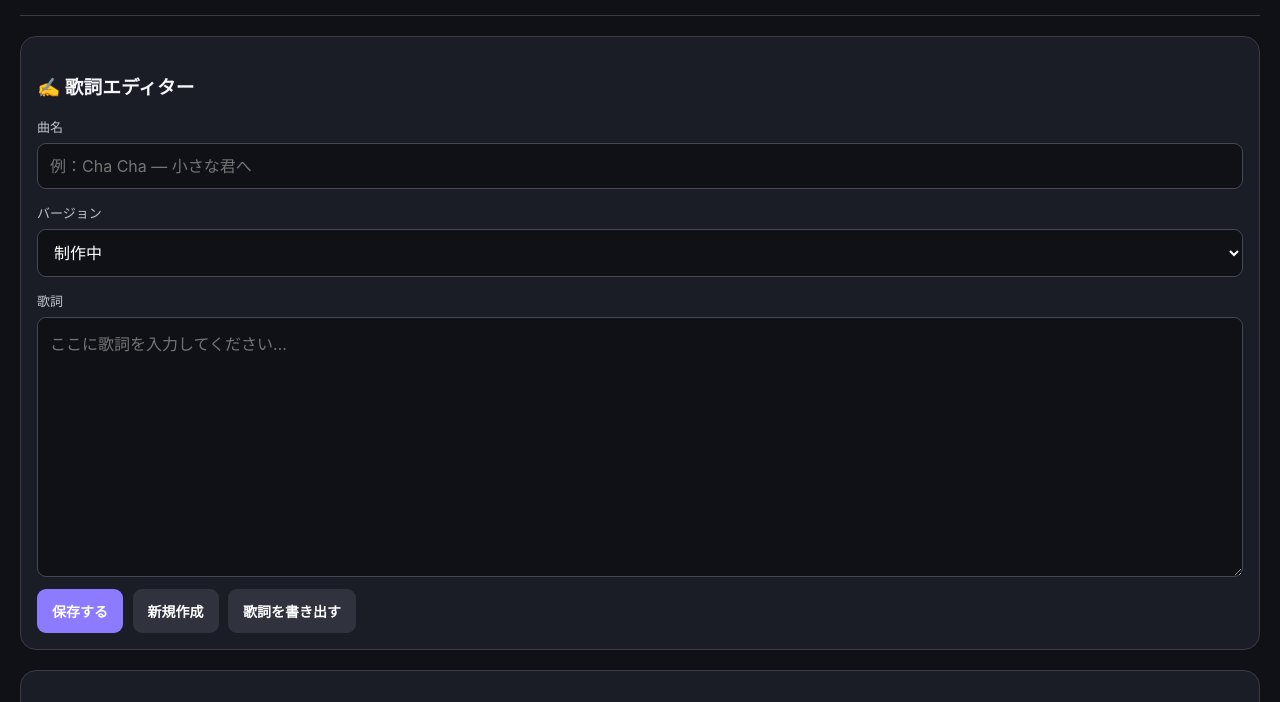
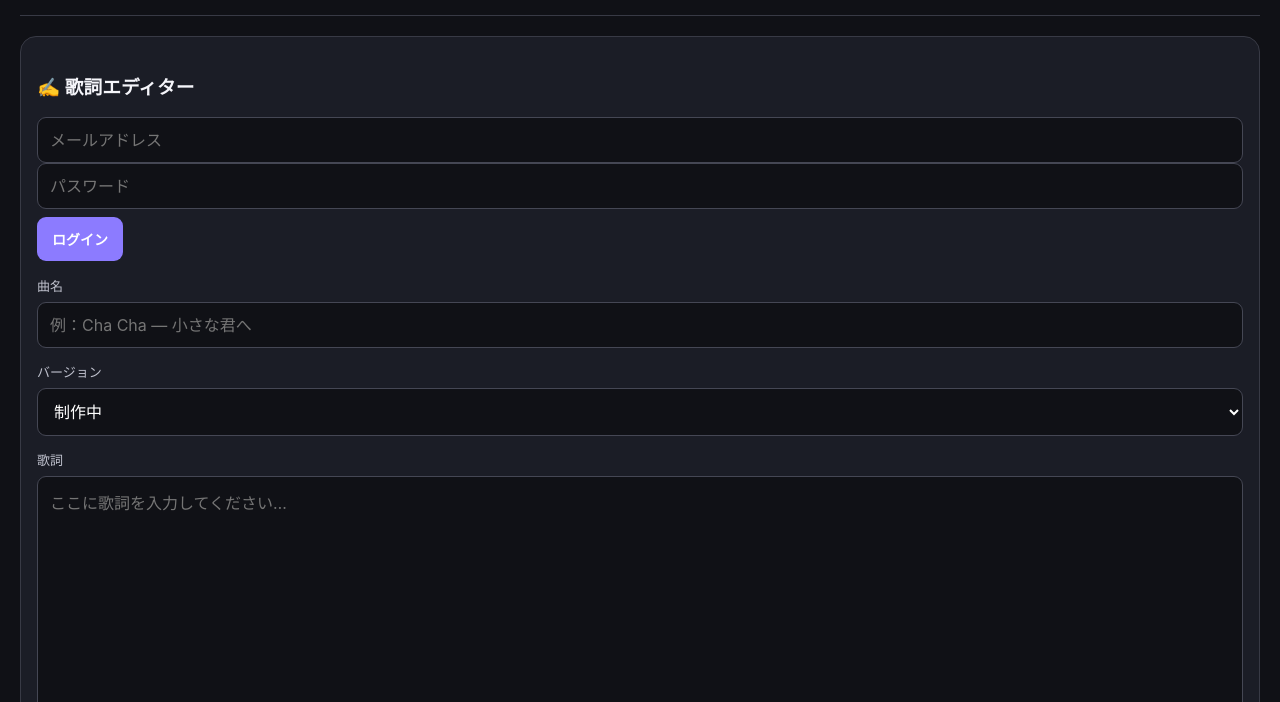
Before and after one commit to 7034485-code/my-lyrics-studio, a plain HTML site: page index.html in a window 1280 px wide. Shown: the part 98-800 px from the top of the page. Drawn offline with Linux system fonts and the light colour scheme.

Commit message:
ログイン画面を追加

```diff
--- a/index.html
+++ b/index.html
@@ -29,6 +29,7 @@ small{color:#a6a8b5}
 </header>
 <div class="card">
 <h3>✍️ 歌詞エディター</h3>
+<div style="margin:15px 0"><input id="loginEmail" type="email" placeholder="メールアドレス"><input id="loginPassword" type="password" placeholder="パスワード"><button type="button" onclick="loginWithPassword(document.getElementById('loginEmail').value,document.getElementById('loginPassword').value)">ログイン</button></div>
 <label>曲名</label>
 <input id="title" placeholder="例：Cha Cha — 小さな君へ">
 <label>バージョン</label>
```
